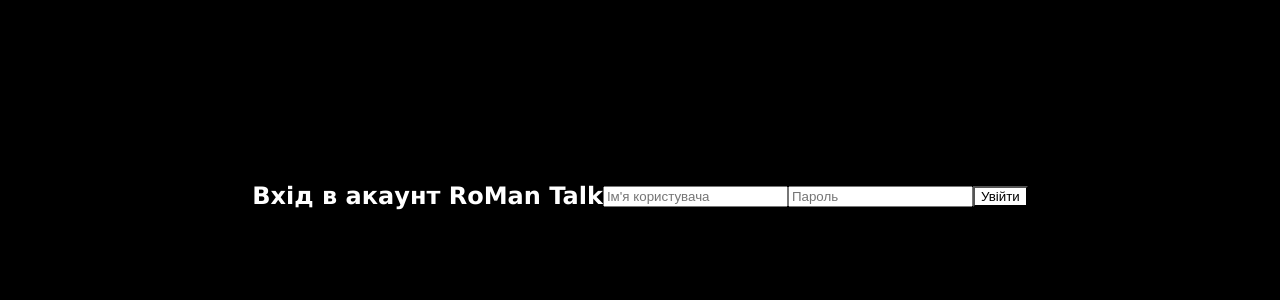
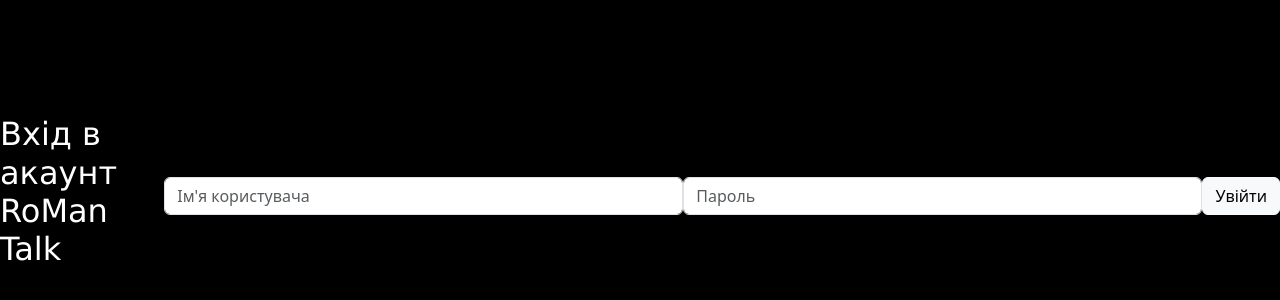
Before and after one commit to RoMan-robots/RoMan-Talk-messenger, a plain HTML site: page frontend/html/login.html in a window 1280 px wide. Shown: the part 204-504 px from the top of the page. Drawn offline with nearby package versions, Linux system fonts and the light colour scheme.

Commit message:
added bootstrap 5.3.2

```diff
--- a/frontend/css/style.css
+++ b/frontend/css/style.css
@@ -4,7 +4,7 @@
       display: flex;
       flex-direction: column;
       height: 100vh;
-      background-color: #000000;
+      background-color: #000 !important;
       background-size: cover;
     }
 
--- a/frontend/html/login.html
+++ b/frontend/html/login.html
@@ -6,13 +6,14 @@
     <link rel="stylesheet" href="../css/style.css">
     <link rel="icon" href="/favicon.ico" type="image/x-icon">
     <script src="../js/loginScript.js" defer></script>
+    <link href="https://cdn.jsdelivr.net/npm/bootstrap@5.3.2/dist/css/bootstrap.min.css" rel="stylesheet" integrity="sha384-T3c6CoIi6uLrA9TneNEoa7RxnatzjcDSCmG1MXxSR1GAsXEV/Dwwykc2MPK8M2HN" crossorigin="anonymous">
 </head>
 <body>
-    <form id="login-screen" onsubmit="login(event)" class="container-fluid h-100 d-flex justify-content-center align-items-center">
+    <form id="login-screen" onsubmit="login(event)">
         <h2 class="classic" class="card-title text-center">Вхід в акаунт RoMan Talk</h2>
-        <input type="text" id="username-input" class="form-control my-2" placeholder="Ім'я користувача">
-        <input type="password" id="password-input" class="form-control my-2" placeholder="Пароль">
-        <button id="login-button" class="btn btn-primary w-100" onclick="login()">Увійти</button>
+        <input type="text" id="username-input" class="form-control" placeholder="Ім'я користувача">
+        <input type="password" id="password-input" class="form-control" placeholder="Пароль">
+        <button id="login-button" class="btn btn-light" onclick="login()">Увійти</button>
     </form>
 </body>
 </html>
```
Also changed, not shown: frontend/html/chat.html (+3 -2 lines), frontend/html/index.html (+3 -2 lines), frontend/html/register.html (+3 -2 lines), frontend/html/settings.html (+2 -1 lines).
